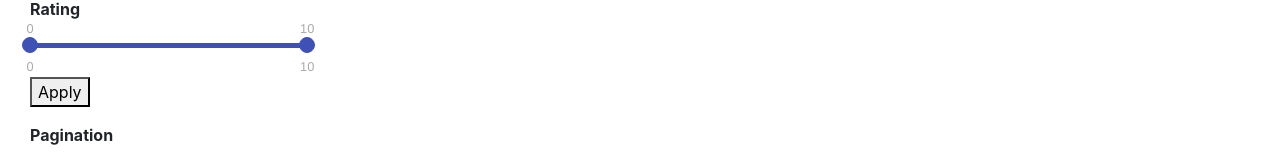
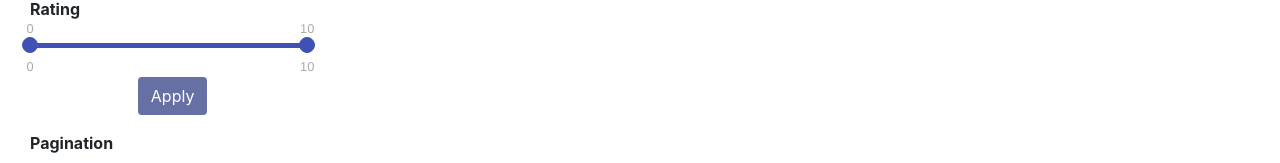
Before and after one commit to AHADATAMT/Mega-Movies-React, a React (Create React App) app: page / in a window 1280 px wide. Shown: the part 305-468 px from the top of the page. Built offline with nearby package versions, Linux system fonts and the light colour scheme; no server answers.

Commit message:
style apply filter button

```diff
--- a/src/App.css
+++ b/src/App.css
@@ -79,3 +79,13 @@ a.currentPage{
         width: 24%
     }
 }
+
+#applyFilter:hover{
+    background: #1f2d79;
+    color: white;
+}
+
+#applyFilter{
+    background: rgba(31, 45, 121, 0.6784313725490196);
+    color: white;
+}
--- a/src/FilterContainer.js
+++ b/src/FilterContainer.js
@@ -59,8 +59,10 @@ export default class FilterContainer extends Component {
               value={this.state.rate}
               onChange={value => this.onChangeInputRate(value)} />
           </div>
-          <div className="col-12 mb-3">
-            <button onClick={this.SubmitFilterInfo}>
+          <div className="col-12 mb-3 text-center">
+            <button id="applyFilter"
+            className="btn btn-outline-white btn-md my-0 ml-sm-2"
+            onClick={this.SubmitFilterInfo}>
               Apply
           </button>
           </div>
```
